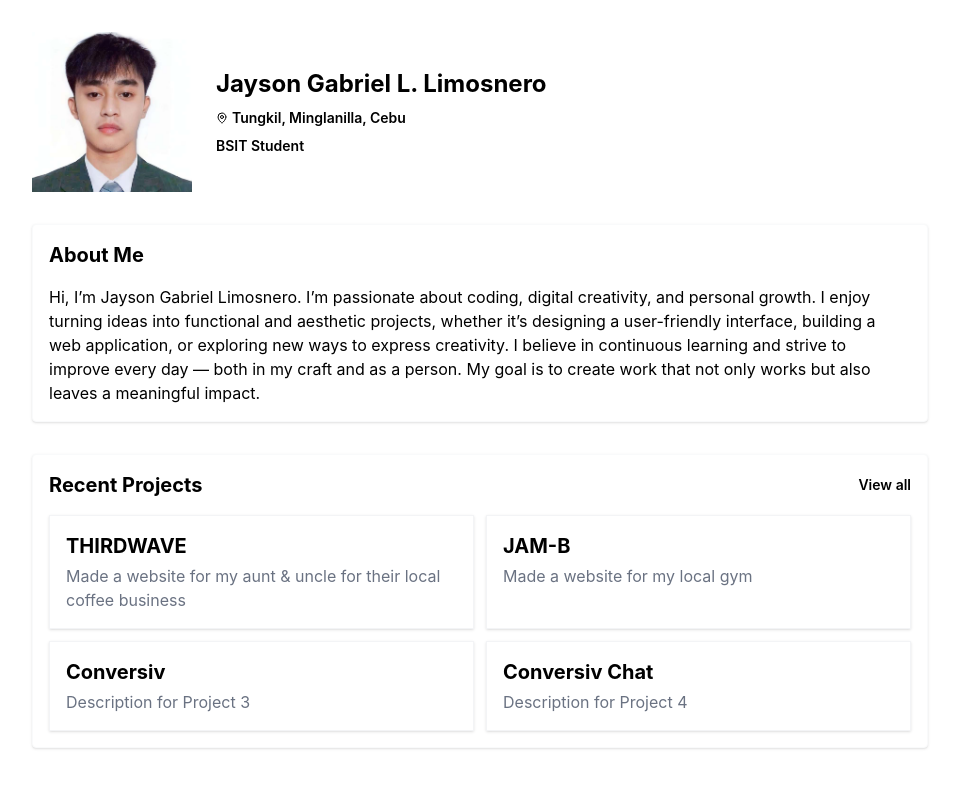
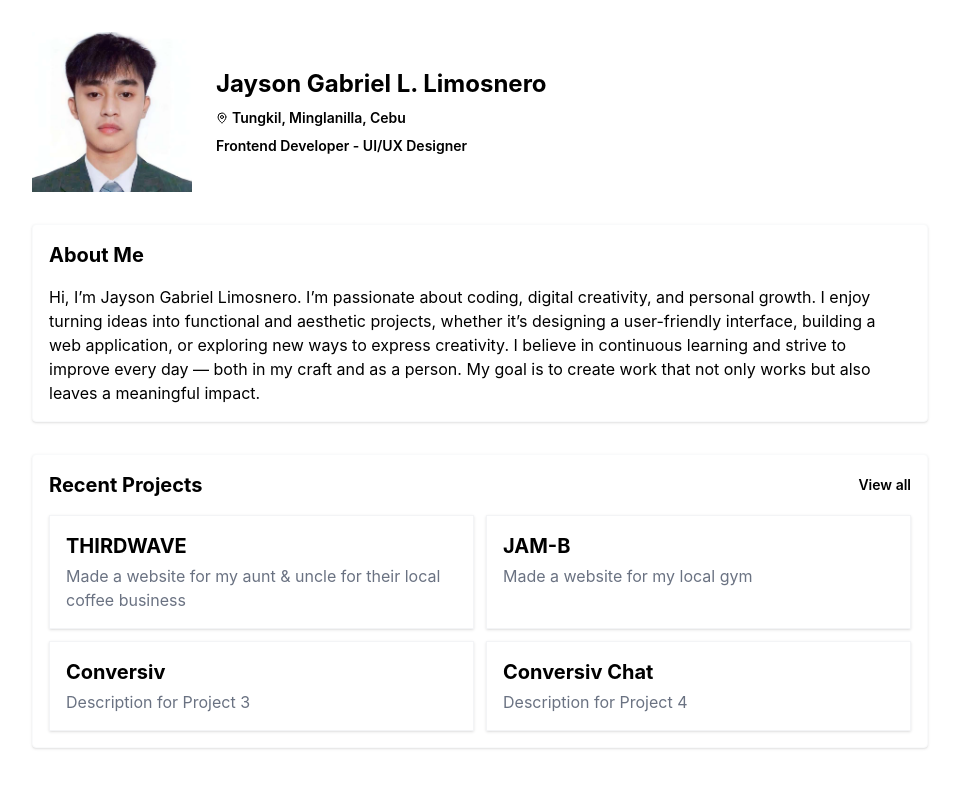
Before and after one commit to Sonix-J/Sonix-Portfolio, a React (Vite) app: page / in a window 1280 px wide. Shown: the top 788 px of the page, without its empty margins (160-1119 px from the left). Built offline with nearby package versions, Linux system fonts and the light colour scheme.

Commit message:
'Hero' section adjustments

```diff
--- a/src/components/sections/Hero.tsx
+++ b/src/components/sections/Hero.tsx
@@ -15,7 +15,7 @@ export default function Hero() {
           <MapPin size={12} />
           Tungkil, Minglanilla, Cebu
         </p>
-        <p className="text-sm font-semibold">BSIT Student</p>
+        <p className="text-sm font-semibold">Frontend Developer - UI/UX Designer</p>
       </div>
     </section>
   )
```
